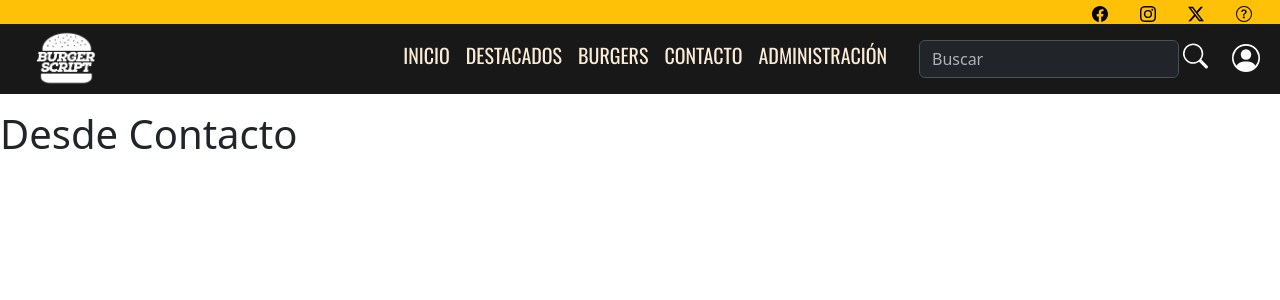
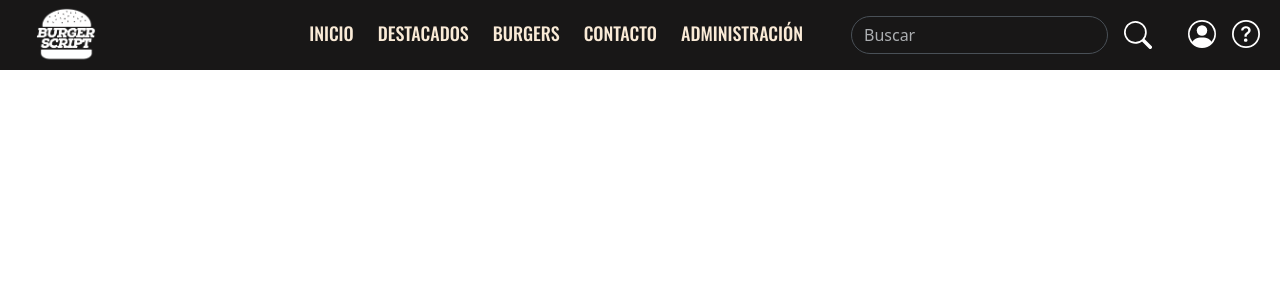
Before and after one commit to MarvelSurriable/FrontEnd-BurgerScript, a React (Vite) app: page /contacto in a window 1280 px wide. Shown: the top 300 px of the page. Built offline with nearby package versions, Linux system fonts and the light colour scheme.

Commit message:
se modificó el maquetado del navbar

```diff
--- a/src/Components/Navbar.jsx
+++ b/src/Components/Navbar.jsx
@@ -8,30 +8,21 @@ import {
   Offcanvas,
 } from "react-bootstrap";
 import { NavLink } from "react-router-dom";
-  import './navbar.css';
-  import {Facebook, Instagram, TwitterX, Search, QuestionCircle, PersonCircle, SearchHeart, SearchHeartFill} from 'react-bootstrap-icons';
-
+import "bootstrap/dist/css/bootstrap.min.css";
+import "./navbar.css";
+import { Search, QuestionCircle, PersonCircle } from "react-bootstrap-icons";
 
 function App() {
   return (
+    <>
       <div>
-        <header>
-          <Container fluid className="header_icons bg-warning py-0">
-            <Nav className="justify-content-end">
-              <Nav.Link href="#home" className="py-0"><Facebook className="text-black"/></Nav.Link>
-              <Nav.Link href="#features" className="py-0"><Instagram className="text-black instagram"/></Nav.Link>
-              <Nav.Link href="#pricing" className="py-0"><TwitterX className="text-black"/></Nav.Link>
-              <Nav.Link href="#" className="py-0"><QuestionCircle className="text-black"/></Nav.Link>
-            </Nav>
-
-          </Container>
-          {["md"].map((expand) => (
+        {["lg"].map((expand) => (
           <Navbar
             key={expand}
             expand={expand}
             className="sticky mb-3 py-0"
             data-bs-theme="dark"
-              sticky="top"
+            fixed="top"
           >
             <Container fluid className="navbar_bg">
               <Navbar.Brand href="#" className="ps-lg-4 ps-sm-2">
@@ -40,6 +31,7 @@ import {
                   width="60"
                   height="60"
                   alt="Logo BurgerScript"
+                  className="logo_nav"
                 />
               </Navbar.Brand>
               <Navbar.Toggle
@@ -50,52 +42,67 @@ import {
                 aria-labelledby={`offcanvasNavbarLabel-expand-${expand}`}
                 placement="end"
               >
-                  <Offcanvas.Header closeButton className="navbar_bg" data-bs-theme="dark">
+                <Offcanvas.Header
+                  closeButton
+                  className="navbar_bg navbar_toggle"
+                  data-bs-theme="dark"
+                >
                   <Offcanvas.Title id={`offcanvasNavbarLabel-expand-${expand}`}>
                     <Image
                       src="/src/assets/Logo/logoBurgerScript.png"
-                    width="60"
-                    height="60"
+                      width="50"
+                      height="50"
                       alt="Logo BurgerScript"
                     />
                   </Offcanvas.Title>
                 </Offcanvas.Header>
-                  <Offcanvas.Body className="navbar_bg">
-                    <Nav className="justify-content-end flex-grow-1 pe-3">
-                      {/* <Nav.Link href="/" className="navbar_link text-white fs-5 pe-3">INICIO</Nav.Link>
-                      <Nav.Link href="#action2" className="navbar_link text-white fs-5 pe-3">DESTACADOS</Nav.Link>
-                      <Nav.Link href="#action2" className="navbar_link text-white fs-5 pe-3">BURGERS</Nav.Link>
-                      <Nav.Link href="/contacto" className="navbar_link text-white fs-5 pe-3">CONTACTO</Nav.Link> */}
-                      <NavLink to="/" className="navbar_link pe-3 fs-5">Inicio</NavLink>
-                      <NavLink to="/destacados" className="navbar_link pe-3 fs-5">Destacados</NavLink>
-                      <NavLink to="/burgers" className="navbar_link pe-3 fs-5">Burgers</NavLink>
-                      <NavLink to="/contacto" className="navbar_link pe-3 fs-5">Contacto</NavLink>
-                      <NavLink to="/administracion" className="navbar_link pe-3 fs-5">Administración</NavLink>
+                <Offcanvas.Body className="navbar_bg navbar_toggle">
+                  <Nav className="justify-content-end flex-grow-1 pe-4">
+                    <NavLink to="/" className="navbar_link pe-4 pt-1">
+                      Inicio
+                    </NavLink>
+                    <NavLink to="/destacados" className="navbar_link pe-4 pt-1">
+                      Destacados
+                    </NavLink>
+                    <NavLink to="/burgers" className="navbar_link pe-4 pt-1">
+                      Burgers
+                    </NavLink>
+                    <NavLink to="/contacto" className="navbar_link pe-4 pt-1">
+                      Contacto
+                    </NavLink>
+                    <NavLink
+                      to="/administracion"
+                      className="navbar_link pe-4 pt-1"
+                    >
+                      Administración
+                    </NavLink>
                   </Nav>
-                    {/* <div className="d-flex">
-                      <input type="text" placeholder="Buscar" className="search_nav" />
-                      <Search/>
-                    </div> */}
-                    <Form className="d-flex pe-3">
+                  <Form data-bs-theme="dark" className="d-flex pe-3 search_pd">
                     <Form.Control
                       type="search"
                       placeholder="Buscar"
-                        className=""
+                      className="search_nav"
                       aria-label="Search"
                     />
-                      <Search className="text-white fs-2 ps-1"/>
-                      {/* <Button className="bg-warning rounded-5"><Search/></Button> */}
+                    <Button className="bg-transparent border_button py-0 rounded-5">
+                      <Search className="text-white fs-2 ps-1" />
+                    </Button>
                   </Form>
                   <Nav>
-                      <Nav.Link className="pe-2 py-1"><PersonCircle className="text-white fs-3"/></Nav.Link>
+                    <Nav.Link className="pe-2 py-1 login_nav">
+                      <PersonCircle className="icon_link fs-3" />
+                    </Nav.Link>
+                    <Nav.Link href="#" className="pe-2 py-1 question_nav">
+                      <QuestionCircle className="icon_link fs-3" />
+                    </Nav.Link>
                   </Nav>
                 </Offcanvas.Body>
               </Navbar.Offcanvas>
             </Container>
           </Navbar>
         ))}
-        </header>
       </div>
+    </>
   );
 }
 
--- a/src/Components/navbar.css
+++ b/src/Components/navbar.css
@@ -12,12 +12,12 @@
     background: #f7be27;
 }
 
-.navbar_bg {
-    background: #181818;
+.header_icons {
+    background: #f7be27;
 }
 
-.navbar_toggle {
-    background: red;
+.navbar_bg {
+    background: #181717;
 }
 
 .navbar_link {
@@ -25,20 +25,60 @@
     color: antiquewhite;
     text-decoration: none;
     text-transform: uppercase;
+    font-size: 1.125rem;
+    font-weight: 500;
 }
 
 .navbar_link:hover {
     color: #f7be27;
 }
 
-/* .navbar-search {
-    border-radius: 20px;
-} */
-
 .search_nav{
     border-radius: 20px;
+    background: #181717;
+}
+
+.nav_position {
+    position: fixed;
+    z-index: 1;
+    width: 100%;
 }
 
 .bg_button {
    background: #f7be27;
 }
+
+.border_button {
+    border: #181717;
+}
+
+.icon_link {
+    color: white;
+}
+
+.icon_link:hover {
+    color: #f7be27;
+}
+
+@media screen and (max-width: 600px) {
+    .logo_nav {
+        width: 50px;
+        height: 50px;
+  }
+}
+
+@media screen and (max-width: 991px) {
+    .search_pd {
+       padding-top: 20px;
+       padding-bottom: 20px;
+  }
+   .login_nav {
+     text-align: center;
+   }
+   .question_nav {
+    display: none;
+   }
+   .navbar_toggle {
+    background: #181717;
+   }
+}
```
Lines whose indentation alone changed are shown as unchanged.
